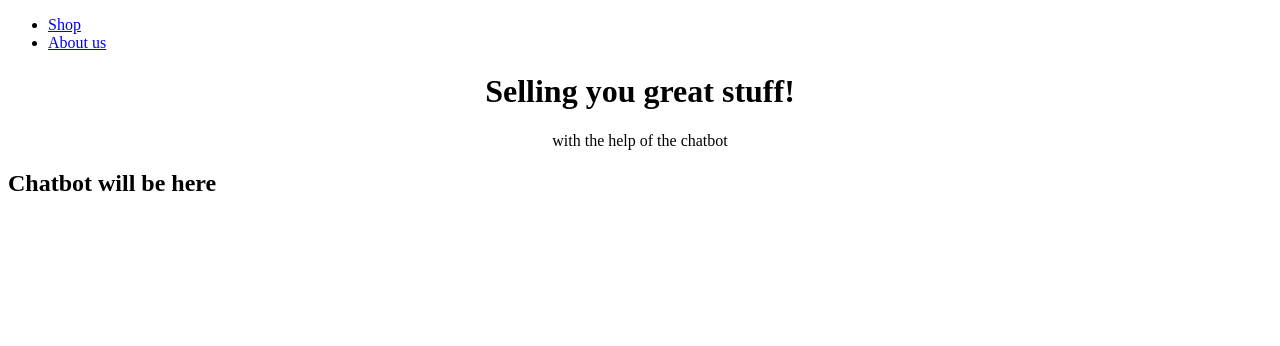
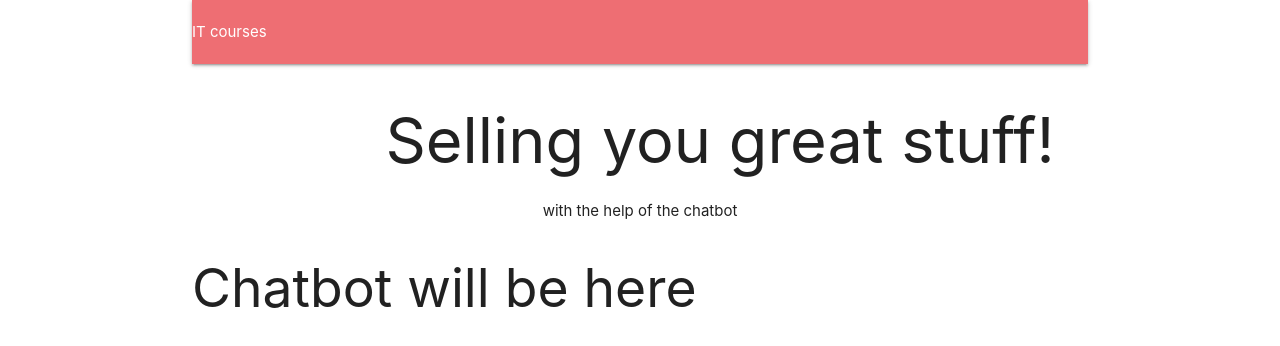
Before and after one commit to natapone/dfchatbot, a React (Create React App) app in the folder client/: page / in a window 1280 px wide. Shown: the top 346 px of the page. Built offline with nearby package versions, Linux system fonts and the light colour scheme.

Commit message:
apply materialize css

```diff
--- a/client/src/components/App.js
+++ b/client/src/components/App.js
@@ -13,7 +13,7 @@ import Chatbot from './chatbot/Chatbot';
 const App = () => (
   <div>
     <BrowserRouter>
-      <div>
+      <div className="container">
         <Header/>
         <Route exact path="/" component={Landing} />
         <Route exact path="/about" component={About} />
--- a/client/src/components/Header.js
+++ b/client/src/components/Header.js
@@ -1,15 +1,16 @@
 import React from 'react';
 import { Link } from 'react-router-dom';
 
-const Header = () => {
-  return (
+const Header = () => (
     <nav>
-      <ul>
-        <li><Link to={'/shop'}>Shop</Link></li>
-        <li><Link to={'/about'}>About us</Link></li>
-      </ul>
+      <div className="nav-wrapper">
+        <Link to={'/'} class>IT courses</Link>
+        <ul>
+          <li><Link to={'/shop'}>Shop</Link></li>
+          <li><Link to={'/about'}>About us</Link></li>
+        </ul>
+      </div>
     </nav>
   )
-}
 
 export default Header;
--- a/client/src/index.js
+++ b/client/src/index.js
@@ -1,3 +1,4 @@
+import 'materialize-css/dist/css/materialize.min.css';
 import React from 'react';
 import ReactDOM from 'react-dom';
 
```
